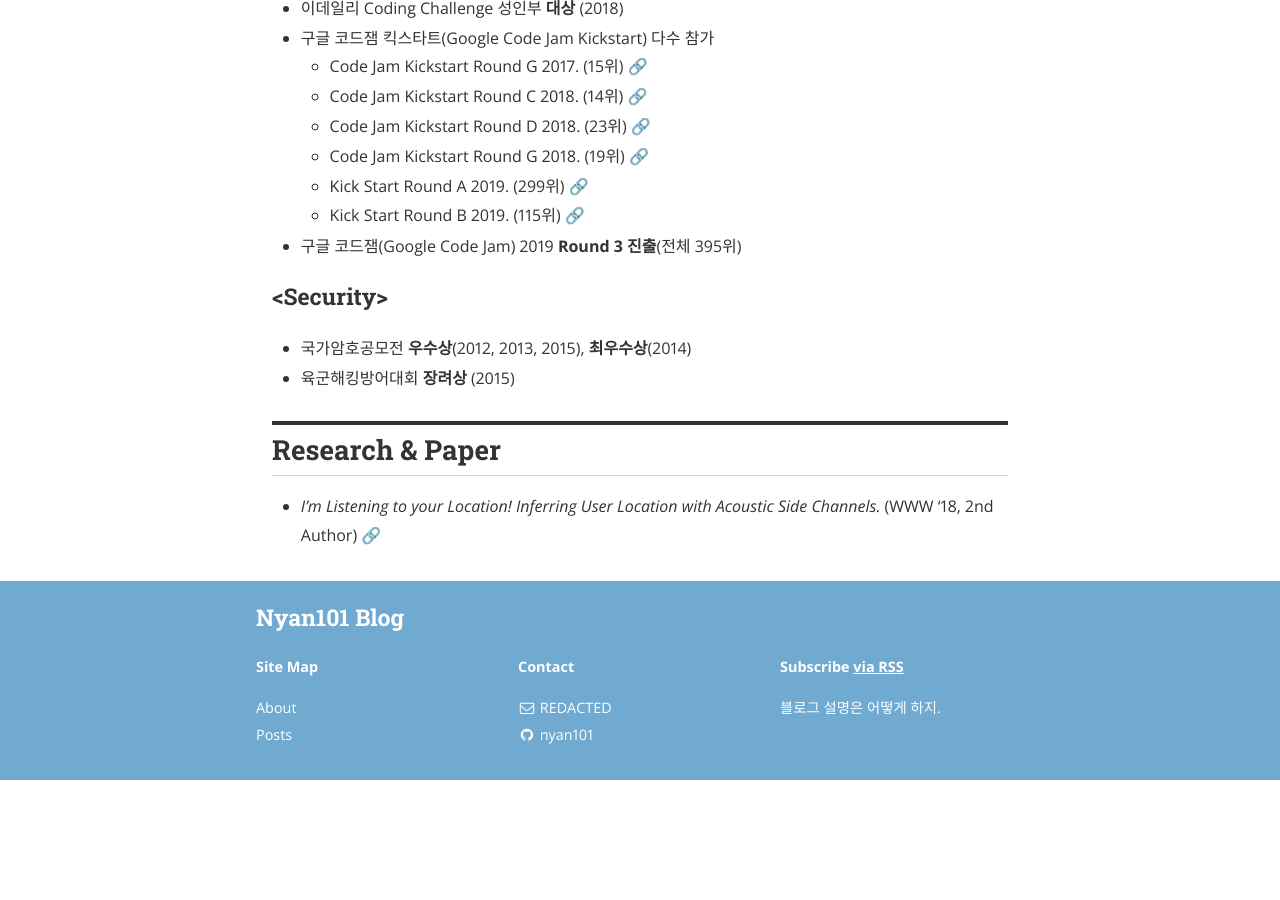
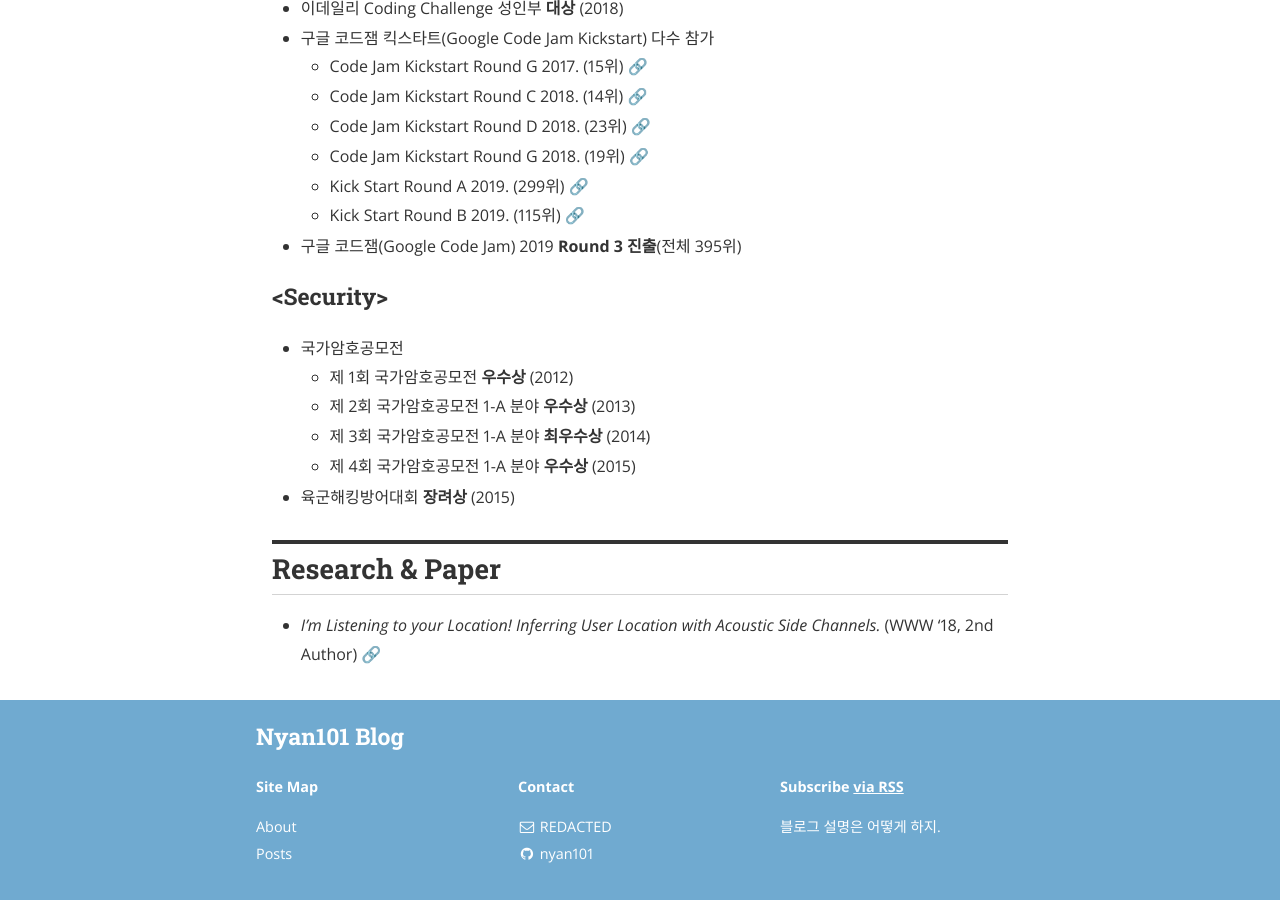
Before and after one commit to nyan101/nyan101.github.io, a Jekyll site: the page built from about.md, in a window 1280 px wide and 900 px high, scrolled down 1697 px. Built offline with Jekyll 4.4.1, drawn with Linux system fonts in a browser that asks for light colours; nearby versions of some CDN libraries; a style sheet for code colours, icons or effects is not loaded; before the commit the page ends 2477 px from its top, so only the background shows below that.

Commit message:
about 페이지 수정

```diff
--- a/about.md
+++ b/about.md
@@ -57,7 +57,11 @@
 
 ### \<Security\>
 
-* 국가암호공모전 **우수상**(2012, 2013, 2015), **최우수상**(2014)
+* 국가암호공모전
+  * 제 1회 국가암호공모전 **우수상** (2012)
+  * 제 2회 국가암호공모전 1-A 분야 **우수상** (2013)
+  * 제 3회 국가암호공모전 1-A 분야 **최우수상** (2014)
+  * 제 4회 국가암호공모전 1-A 분야 **우수상** (2015)
 * 육군해킹방어대회 **장려상** (2015)
 
 
```
